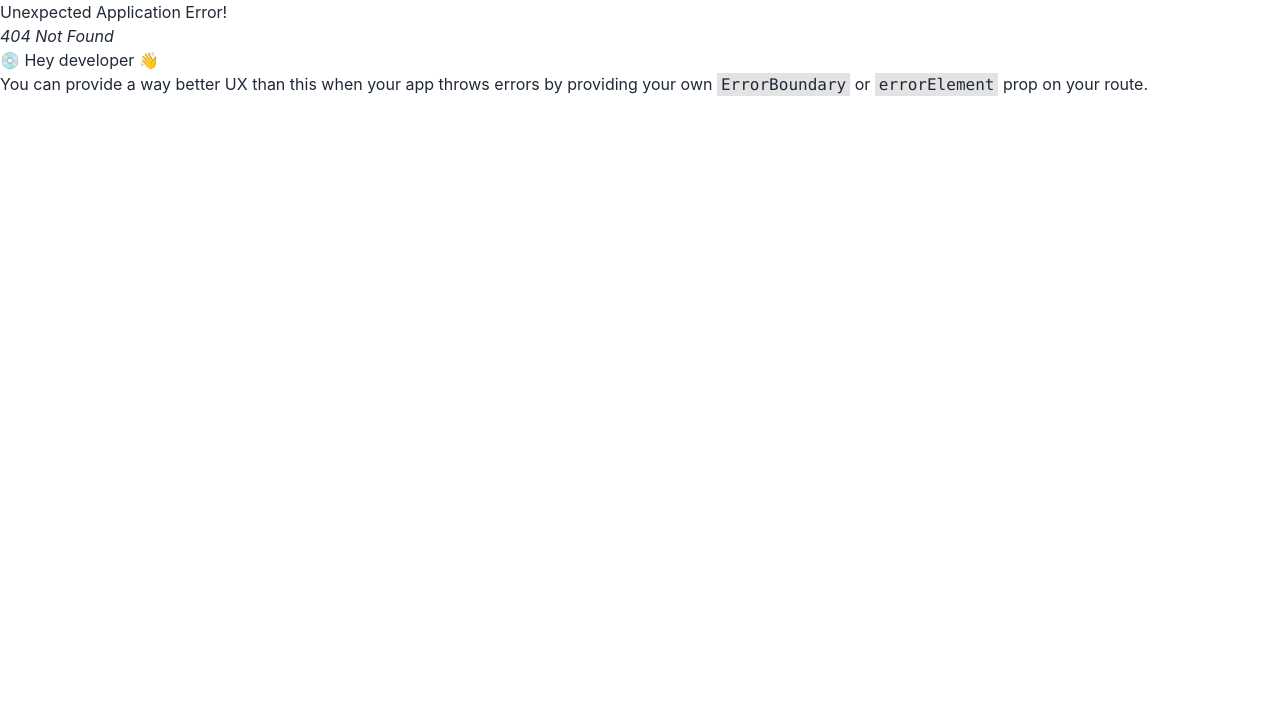
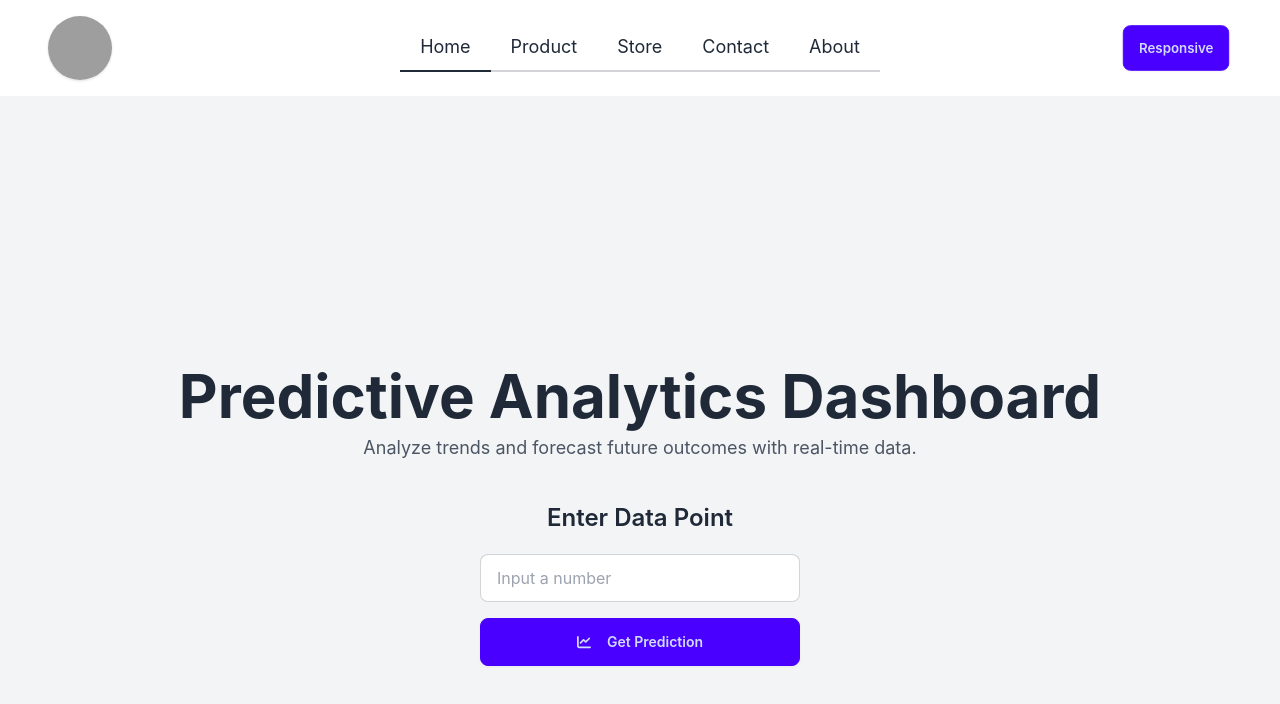
Before and after one commit to jrppena/old-st-lab-hackathon, a React (Vite) app in the folder frontend/: page /predictive-analytics in a window 1280 px wide. Before the commit this address had no page. Shown: the top 704 px of the page. Built offline with nearby package versions, Linux system fonts and the light colour scheme; grey boxes are pictures that could not be loaded.

Commit message:
feat: template for predictive analytics

```diff
--- a/frontend/package.json
+++ b/frontend/package.json
@@ -14,7 +14,9 @@
     "@fortawesome/fontawesome-svg-core": "^6.6.0",
     "@fortawesome/free-solid-svg-icons": "^6.6.0",
     "@fortawesome/react-fontawesome": "^0.2.2",
+    "axios": "^1.7.7",
     "react": "^18.3.1",
+    "react-chartjs-2": "^5.2.0",
     "react-dom": "^18.3.1",
     "react-router-dom": "^6.27.0"
   },
--- a/frontend/src/main.jsx
+++ b/frontend/src/main.jsx
@@ -5,6 +5,7 @@ import ListView from './pages/list-view-page.jsx'
 import FaqPage from './pages/faq-page.jsx'
 import Login from './pages/login-page.jsx'
 import Signup from './pages/signup-page.jsx'
+import PredictiveAnalytics from './pages/predictive-analytics.jsx'
 import { createBrowserRouter, RouterProvider } from 'react-router-dom'
 import './assets/css/index.css'; // Adjust path if needed
 
@@ -28,6 +29,10 @@ const router = createBrowserRouter([
   {
     path: '/signup',
     element: <Signup />,
+  },
+  {
+    path: '/predictive-analytics',
+    element: <PredictiveAnalytics />,
   }
 ]);
 createRoot(document.getElementById('root')).render(
--- /dev/null
+++ b/frontend/src/pages/predictive-analytics.jsx
@@ -0,0 +1,123 @@
+import React, { useState } from "react";
+import axios from "axios";
+import Header from "../components/header";
+import { Line } from "react-chartjs-2";
+import { FontAwesomeIcon } from "@fortawesome/react-fontawesome";
+import { faChartLine, faDownload, faSpinner } from "@fortawesome/free-solid-svg-icons";
+import 'chart.js/auto';  // Needed for chart.js to work properly
+
+const PredictiveAnalytics = () => {
+  const [dataInput, setDataInput] = useState("");
+  const [prediction, setPrediction] = useState(null);
+  const [chartData, setChartData] = useState(null);
+  const [loading, setLoading] = useState(false);
+
+  const handleSubmit = async (e) => {
+    e.preventDefault();
+    setLoading(true); // Show loading spinner
+
+    try {
+      const response = await axios.post("http://localhost:3000/api/predict", { dataInput });
+      setPrediction(response.data.prediction);
+      setChartData({
+        labels: ["Current", "Predicted"],
+        datasets: [
+          {
+            label: "Data",
+            data: [Number(dataInput), response.data.prediction],
+            borderColor: "rgba(75, 192, 192, 1)",
+            backgroundColor: "rgba(75, 192, 192, 0.2)",
+          },
+        ],
+      });
+    } catch (error) {
+      console.error("Error fetching prediction:", error);
+    }
+
+    setLoading(false); // Hide loading spinner after fetching
+  };
+
+  return (
+    <div>
+
+        <div>
+            <Header />
+        </div>
+        <div className="flex flex-col items-center justify-center min-h-screen bg-gray-100">
+        {/* Header */}
+        <div className="text-4xl md:text-6xl lg:text-6xl font-bold mt-10 text-center">
+            Predictive Analytics Dashboard
+        </div>
+        <p className="text-lg text-gray-600 mt-2 text-center">
+            Analyze trends and forecast future outcomes with real-time data.
+        </p>
+
+        {/* Form for user input */}
+        <div className="w-full max-w-sm md:max-w-3xl lg:md:max-w-3xl mt-10">
+            <form className="flex flex-col items-center" onSubmit={handleSubmit}>
+            <label className="text-xl md:text-2xl font-semibold mb-5 text-center">
+                Enter Data Point
+            </label>
+            <input
+                type="number"
+                placeholder="Input a number"
+                value={dataInput}
+                onChange={(e) => setDataInput(e.target.value)}
+                className="input input-bordered w-full max-w-xs mb-4 px-4 py-2"
+                required
+            />
+            <button type="submit" className="btn btn-primary w-full max-w-xs">
+                <FontAwesomeIcon icon={faChartLine} className="mr-2" />
+                Get Prediction
+            </button>
+            </form>
+        </div>
+
+        {/* Loading Spinner */}
+        {loading && (
+            <div className="text-center mt-10">
+            <FontAwesomeIcon icon={faSpinner} spin className="text-3xl text-gray-500" />
+            <p>Fetching prediction...</p>
+            </div>
+        )}
+
+        {/* Display Prediction Result */}
+        {prediction !== null && (
+            <div className="mt-10 w-full max-w-lg">
+            <h2 className="text-2xl font-bold text-center">Prediction Result</h2>
+            <p className="text-center text-lg mt-3">
+                The predicted value is:{" "}
+                <span className="font-semibold text-blue-600">{prediction}</span>
+            </p>
+
+            {/* Chart Display */}
+            <div className="mt-6">
+                {chartData && (
+                <Line
+                    data={chartData}
+                    options={{
+                    scales: {
+                        y: {
+                        beginAtZero: true,
+                        },
+                    },
+                    }}
+                />
+                )}
+            </div>
+
+            {/* Downloadable Report Button */}
+            <div className="text-center mt-8">
+                <button className="btn btn-outline w-full max-w-xs">
+                <FontAwesomeIcon icon={faDownload} className="mr-2" />
+                Download Report
+                </button>
+            </div>
+            </div>
+        )}
+        </div>
+    </div>
+  );
+};
+
+export default PredictiveAnalytics;
```
Also changed, not shown: 1 other file (tests, documents, lock files or other folders).
